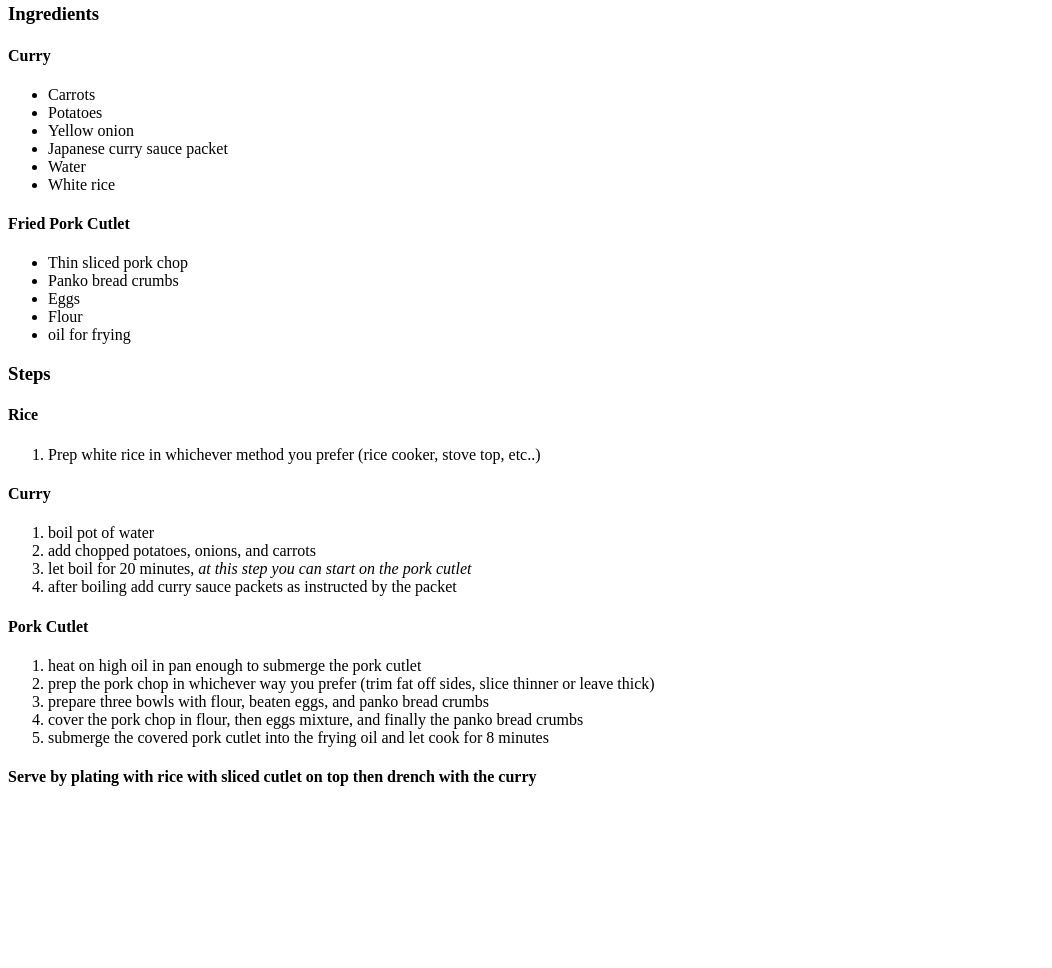
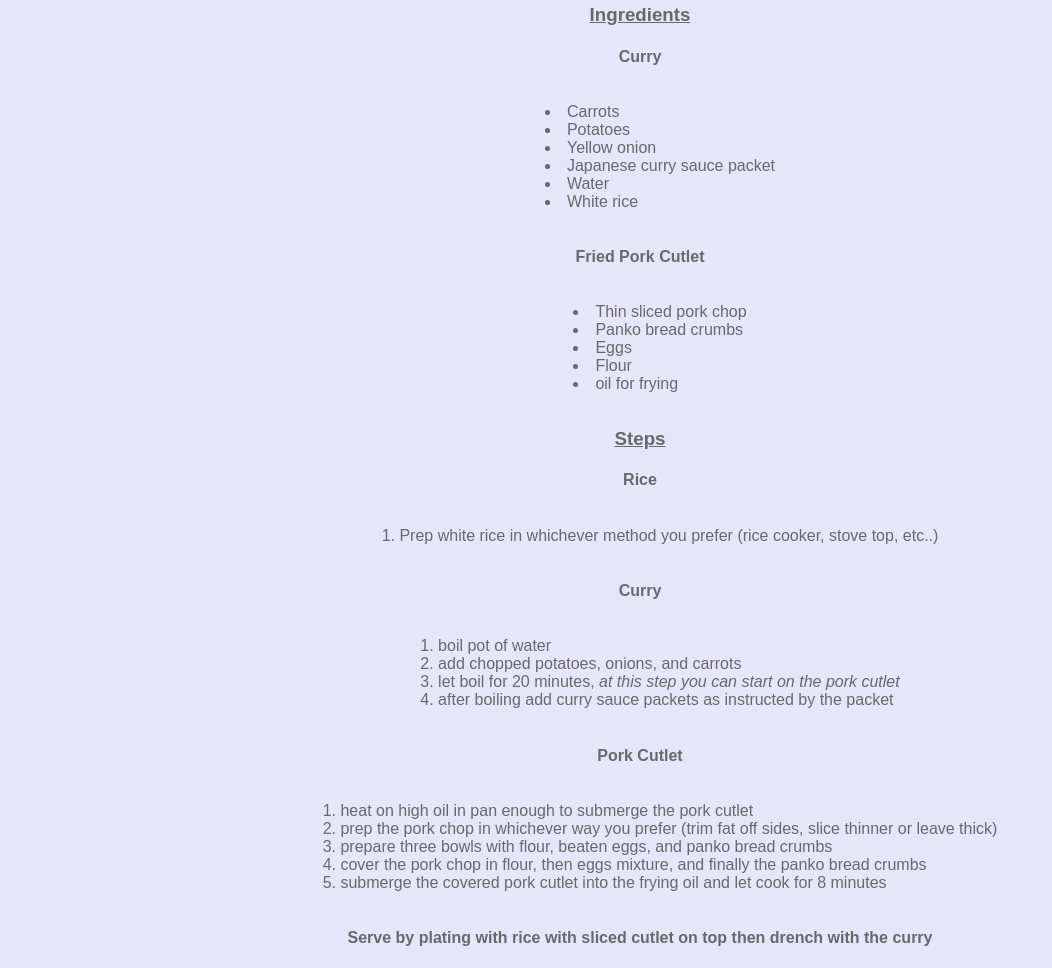
Before and after one commit to Maganra/odin-recipes, a plain HTML site: page recipes/katsu-curry.html in a window 1280 px wide. Shown: the part 864-1832 px from the top of the page, without its empty margins (0-1052 px from the left). Before the commit the page ends 1671 px from the top, so only its background shows below. Drawn offline with Linux system fonts and the light colour scheme.

Commit message:
Added CSS styling, changed font and text alligned center but maintained ul and ol with inline-block

```diff
--- a/recipes/katsu-curry.html
+++ b/recipes/katsu-curry.html
@@ -1,17 +1,23 @@
 <!DOCTYPE html>
 <html lang="en">
 <head>
+    <link rel="stylesheet" href="../styles.css">
     <meta charset="UTF-8">
     <meta http-equiv="X-UA-Compatible" content="IE=edge">
     <meta name="viewport" content="width=device-width, initial-scale=1.0">
     <title>Katsu Curry</title>
 </head>
 <body>
+    <div>
         <h1>Katsu Curry</h1>
         <img src="../images/katsu_curry.jpg" alt="Katsu Curry">
         <h2>Description</h2>
         <p>A Japanese dish that has a fried pork cutlet served with mild curry over rice</p>
+
+        <div>
             <h3>Ingredients</h3>
+
+            <div>
                 <h4>Curry</h4>
                 <ul>
                     <li>Carrots</li>
@@ -21,6 +27,9 @@
                     <li>Water</li>
                     <li>White rice</li>
                 </ul>
+            </div>
+
+            <div>
                 <h4>Fried Pork Cutlet</h4>
                 <ul>
                     <li>Thin sliced pork chop</li>
@@ -29,11 +38,20 @@
                     <li>Flour</li>
                     <li>oil for frying</li>
                 </ul>
+            </div>
+        </div>
+
+        <div>
             <h3>Steps</h3>
+
+            <div>
                 <h4>Rice</h4>
                 <ol>
                     <li>Prep white rice in whichever method you prefer (rice cooker, stove top, etc..)</li>
                 </ol>
+            </div>
+
+            <div>
                 <h4>Curry</h4>
                 <ol>
                     <li>boil pot of water</li>
@@ -41,6 +59,9 @@
                     <li>let boil for 20 minutes, <em>at this step you can start on the pork cutlet</em></li>
                     <li>after boiling add curry sauce packets as instructed by the packet</li>
                 </ol>
+            </div>
+
+            <div>
                 <h4>Pork Cutlet</h4>
                 <ol>
                     <li>heat on high oil in pan enough to submerge the pork cutlet</li>
@@ -49,6 +70,10 @@
                     <li>cover the pork chop in flour, then eggs mixture, and finally the panko bread crumbs</li>
                     <li>submerge the covered pork cutlet into the frying oil and let cook for 8 minutes</li>
                 </ol>
+            </div>
+
             <h4>Serve by plating with rice with sliced cutlet on top then drench with the curry</h4>
+        </div>
+    </div>
 </body>
 </html>
--- /dev/null
+++ b/styles.css
@@ -0,0 +1,16 @@
+body {
+    text-align: center;
+    list-style: inside;
+    background-color: lavender;
+    color: dimgrey;
+    font-family: Arial, Helvetica, sans-serif;
+}
+
+ul, ol {
+    display: inline-block;
+    text-align: left;
+}
+
+h3 {
+    text-decoration: underline;
+}
```
Also changed, not shown: index.html (+1 -0 lines). Lines whose indentation alone changed are shown as unchanged.
